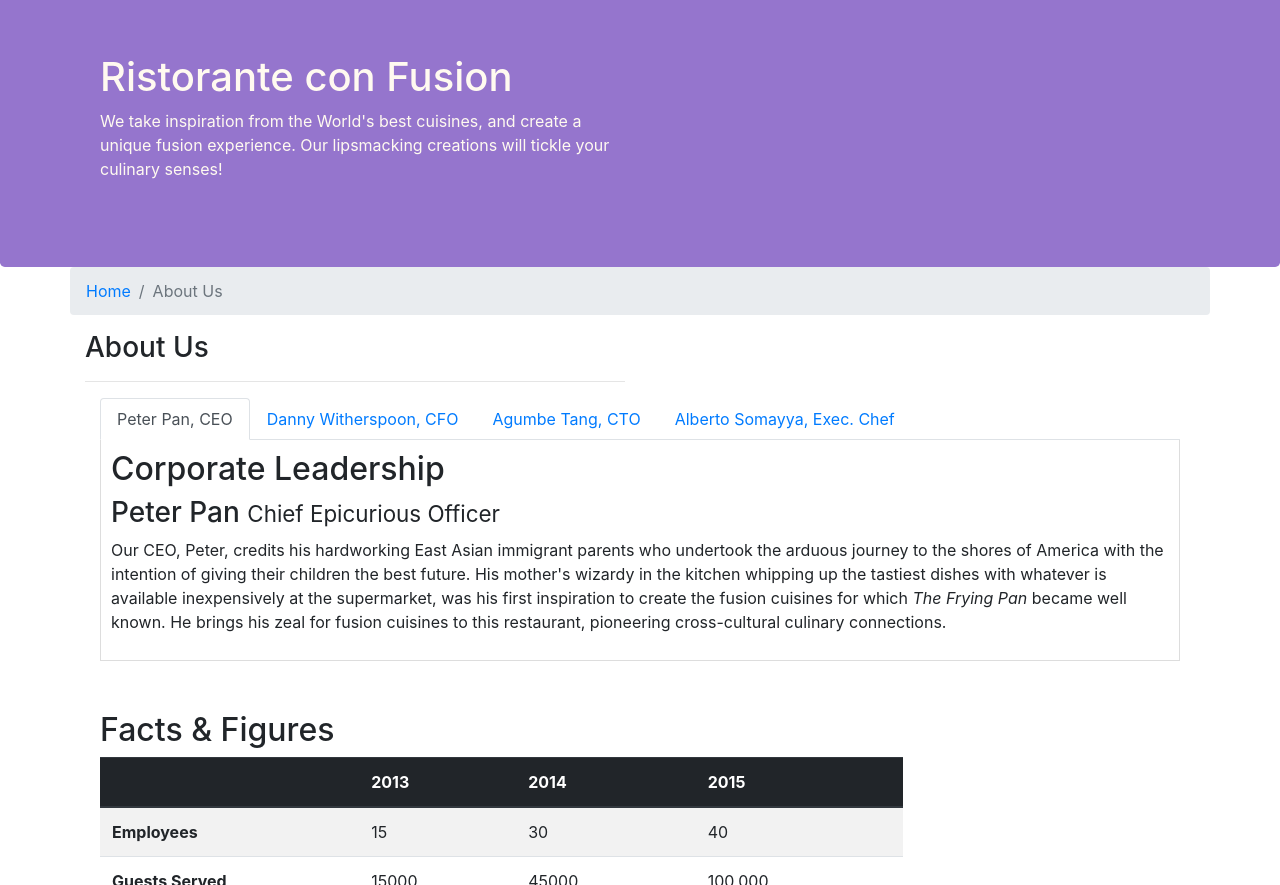
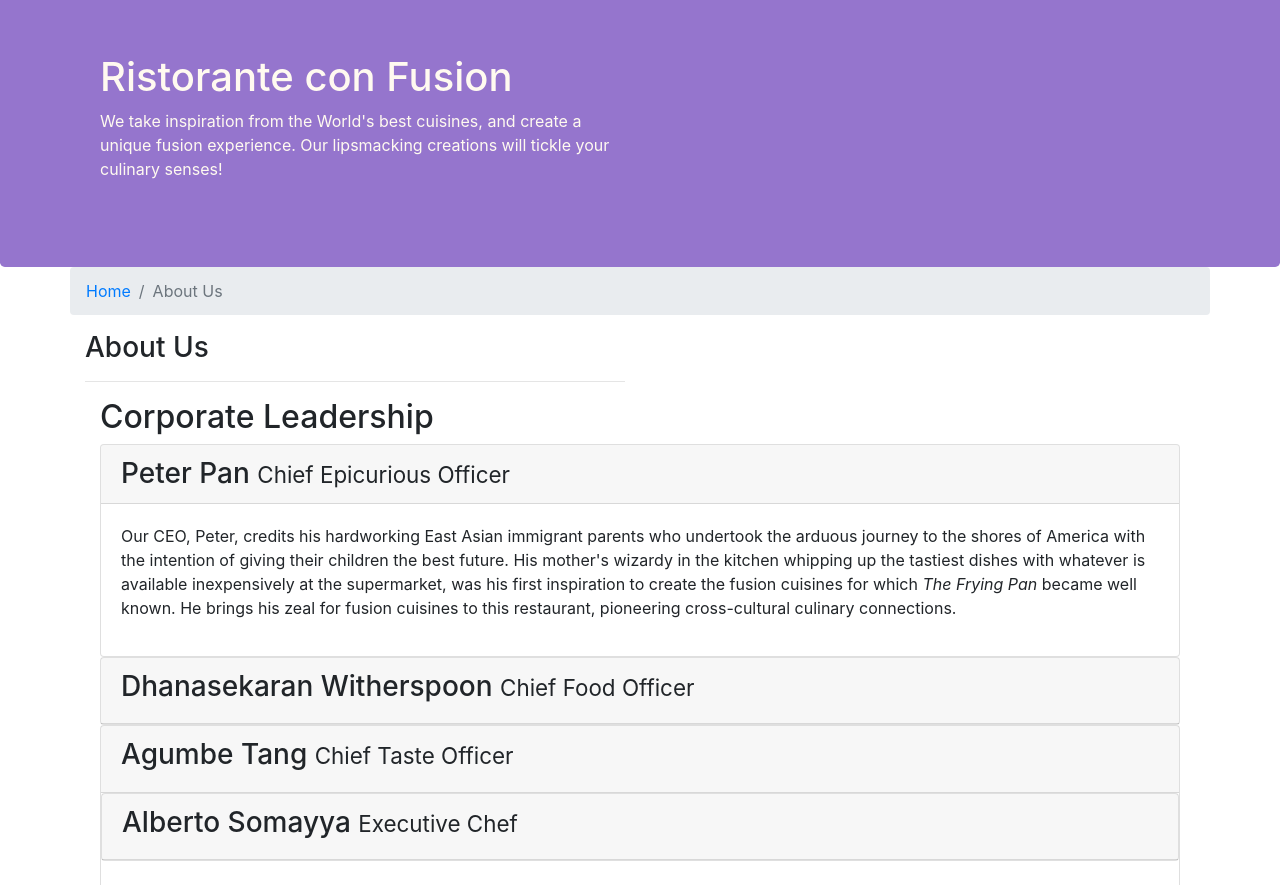
Before and after one commit to FattoumiTayssir/Bootstrap_test, a website: page aboutus.html in a window 1280 px wide. Shown: the part 67-952 px from the top of the page. Drawn offline with nearby package versions, Linux system fonts and the light colour scheme.

Commit message:
accordion

```diff
--- a/aboutus.html
+++ b/aboutus.html
@@ -66,27 +66,20 @@
             </div>
         </div>
         <div class="container">
-        <ul class="nav nav-tabs">
-            <li class="nav-item">
-                <a class="nav-link active" href="#peter" role="tab" data-toggle="tab">Peter Pan, CEO</a>
-            </li>
-            <li class="nav-item">
-                <a class="nav-link" href="#danny" role="tab" data-toggle="tab">Danny Witherspoon, CFO</a>
-            </li>
-            <li class="nav-item">
-                <a class="nav-link" href="#agumbe" role="tab" data-toggle="tab">Agumbe Tang, CTO</a>
-            </li>
-            <li class="nav-item">
-                <a class="nav-link" href="#alberto" role="tab" data-toggle="tab">Alberto Somayya, Exec. Chef</a>
-            </li>
-        </ul>
 
-        <div class="tab-content">
+
+        <div id="accordion">
             <h2>Corporate Leadership</h2>
 
-            <div role="tabpanel" class="tab-pane fade show active" id="peter">
-
-                <h3>Peter Pan <small>Chief Epicurious Officer</small></h3>
+            <div class="card">
+                <div class="card-header" role="tab" id="peterhead">
+                <h3 class="mb-0">
+                    <a data-toggle="collapse" data-target="#peter">
+                        Peter Pan <small>Chief Epicurious Officer</small>
+                    </h3>
+                </div>
+                <div class="collapse show" id="peter" data-parent="#accordion">
+                    <div class="card-body">
                 <p class="d-none d-sm-block">Our CEO, Peter, credits his hardworking East Asian immigrant
                     parents who
                     undertook the arduous journey to the shores of America with the intention of giving their
@@ -99,9 +92,18 @@
                     cuisines
                     to this restaurant, pioneering cross-cultural culinary connections.</p>
             </div>
-            <div role="tabpanel" class="tab-pane fade show" id="danny">
+                </div>
+            </div>
 
+
+            <div class="card">
+            <div class="card-header" role="tab" id="dannyhead">
+            <h3 class="mb-0">
+                <a data-toggle="collapse" data-target="#danny">
             <h3>Dhanasekaran Witherspoon <small>Chief Food Officer</small></h3>
+        </div>
+        <div class="collapse" id="danny" data-parent="#accordion">
+            <div class="card-body">
             <p class="d-none d-sm-block">Our CFO, Danny, as he is affectionately referred to by his
                 colleagues,
                 comes from a long established family tradition in farming and produce. His experiences
@@ -110,11 +112,20 @@
                 As he
                 puts it in his own words, <em>Everything that runs, wins, and everything that stays,
                     pays!</em></p>
+
             </div>
-            <div role="tabpanel" class="tab-pane fade show" id="agumbe">
+                    </div>
+            </div>
 
+
+            <div class="card">
+                <div class="card-header" role="tab" id="agumbeHead">
+                <h3 class="mb-0">
+                    <a data-toggle="collapse" data-target="#agumbe">
                 <h3>Agumbe Tang <small>Chief Taste Officer</small></h3>
-
+        </div>
+        <div class="collapse " id="agumbe" data-parent="#accordion">
+            <div class="card-body">
                 <p class="d-none d-sm-block">Blessed with the most discerning gustatory sense, Agumbe, our
                     CTO,
                     personally ensures that every dish that we serve meets his exacting tastes. Our chefs
@@ -123,9 +134,19 @@
                     by his
                     motto, <em>You click only if you survive my lick.</em></p>
             </div>
-            <div role="tabpanel" class="tab-pane fade show" id="alberto">
+        </div>
 
-                <h3>Alberto Somayya <small>Executive Chef</small></h3>
+
+        <div class="card">
+            <div class="card-header" role="tab" id="albertoHead">
+            <h3 class="mb-0">
+                <a data-toggle="collapse" data-target="#alberto">
+            <h3>
+
+                Alberto Somayya <small>Executive Chef</small></h3>
+            </div>
+            <div class="collapse " id="alberto" data-parent="#accordion">
+                <div class="card-body">
                 <p class="d-none d-sm-block">Award winning three-star Michelin chef with wide International
                     experience
                     having worked closely with whos-who in the culinary world, he specializes in creating
```
Lines whose indentation alone changed are shown as unchanged.
